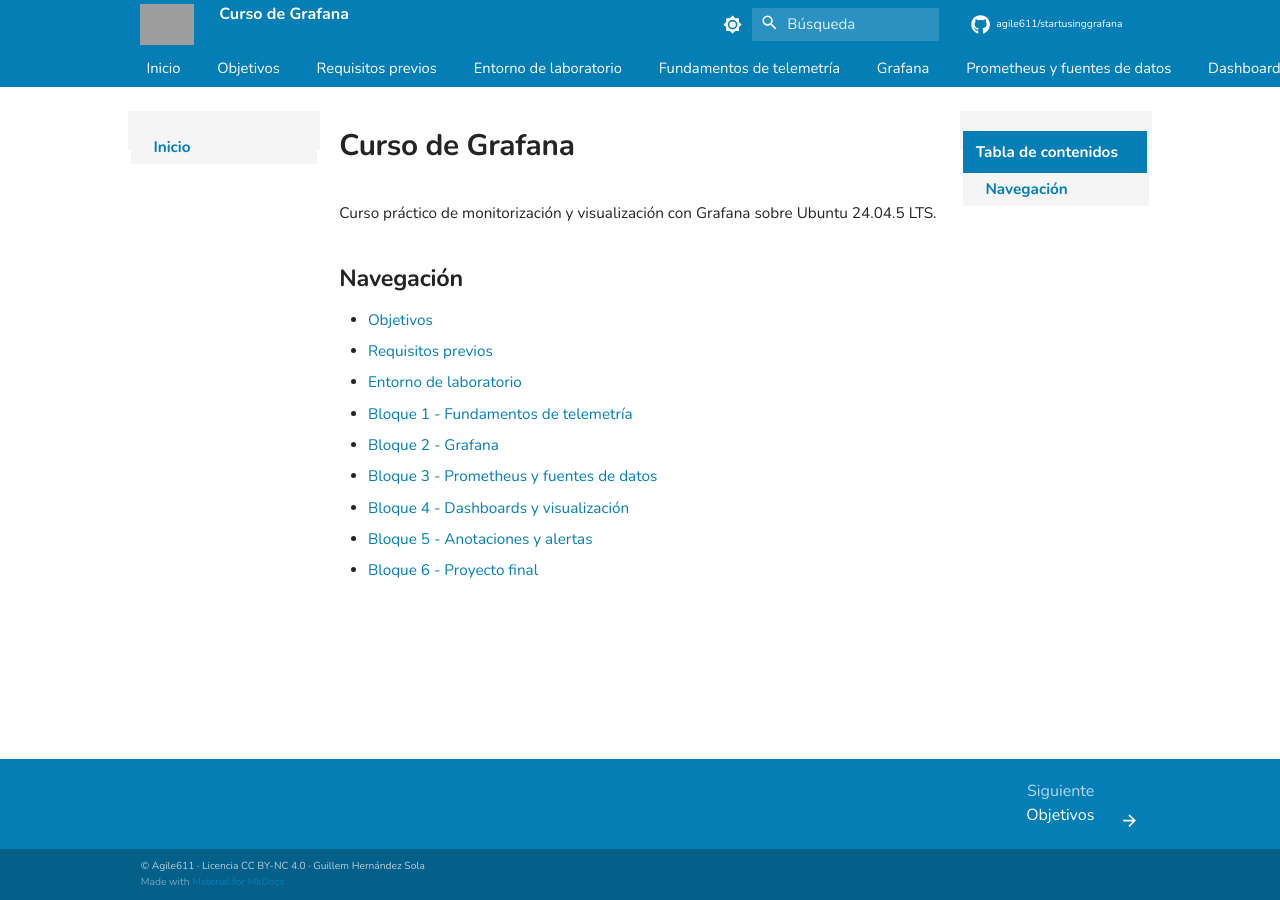
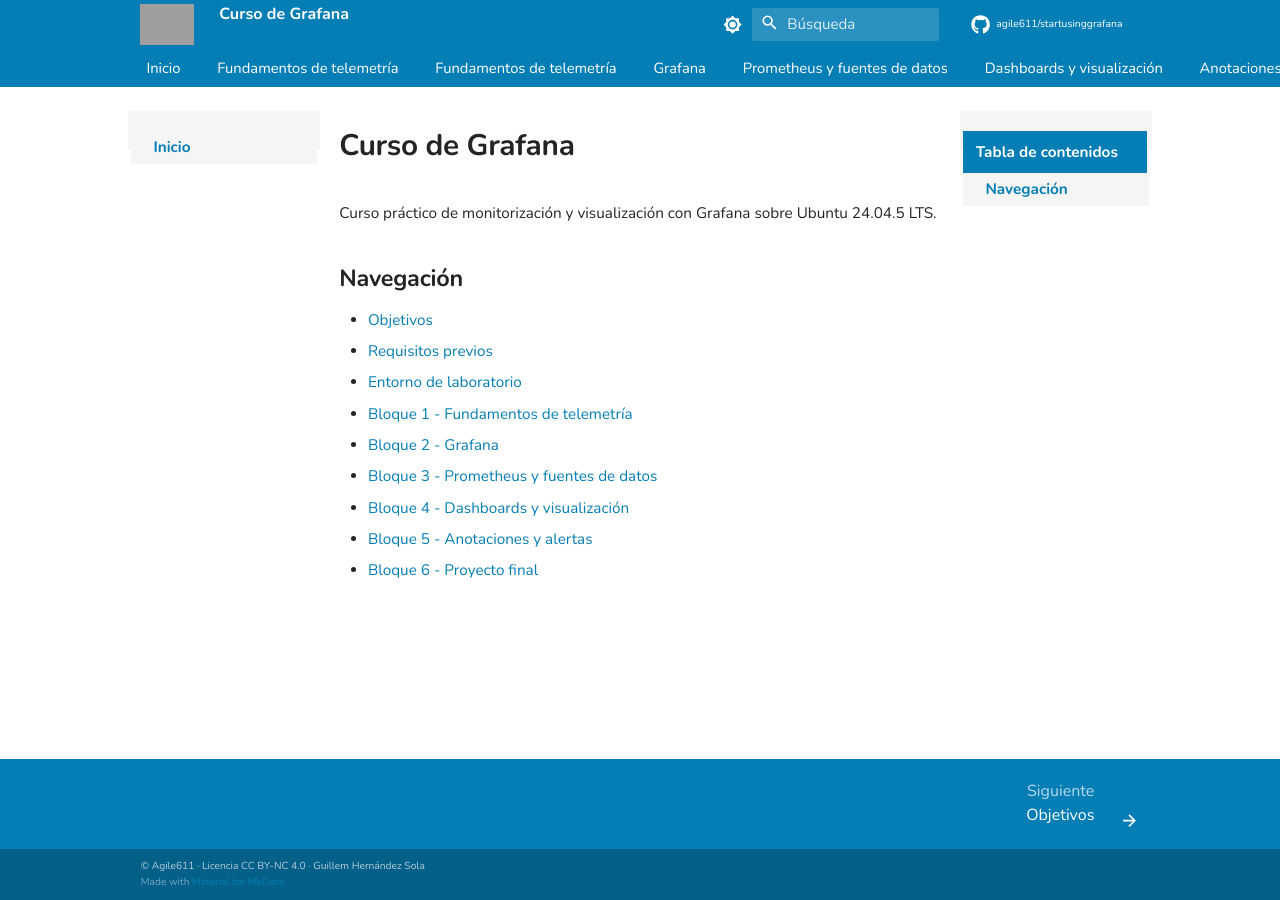
Before and after one commit to agile611/startusinggrafana, an MkDocs documentation site: the page built from docs/index.md, in a window 1280 px wide. Built offline with MkDocs 1.6.1 and Material for MkDocs 9.7.7, drawn with Linux system fonts in a browser that asks for light colours; comment, search, counter and statistics services are not loaded; part of the change alters nothing that is shown; grey boxes are pictures that could not be loaded.

Commit message:
refactoriung

```diff
--- a/docs/index.md
+++ b/docs/index.md
@@ -4,9 +4,9 @@ Curso práctico de monitorización y visualización con Grafana sobre Ubuntu 24.
 
 ## Navegación
 
-- [Objetivos](objetivos.md)
-- [Requisitos previos](requisitos-previos.md)
-- [Entorno de laboratorio](entorno-laboratorio.md)
+- [Objetivos](00-el-curso/01-objetivos.md)
+- [Requisitos previos](00-el-curso/02-requisitos-previos.md)
+- [Entorno de laboratorio](00-el-curso/03-entorno-laboratorio.md)
 - [Bloque 1 - Fundamentos de telemetría](01-fundamentos-telemetria/01-index.md)
 - [Bloque 2 - Grafana](02-grafana/01-index.md)
 - [Bloque 3 - Prometheus y fuentes de datos](03-prometheus-fuentes-datos/index.md)
--- a/mkdocs.yml
+++ b/mkdocs.yml
@@ -92,9 +92,11 @@ plugins:
 
 nav:
   - Inicio: index.md
-  - Objetivos: objetivos.md
-  - Requisitos previos: requisitos-previos.md
-  - Entorno de laboratorio: entorno-laboratorio.md
+
+  - Fundamentos de telemetría:
+      - Objetivos: 00-el-curso/01-objetivos.md
+      - Requisitos previos: 00-el-curso/02-requisitos-previos.md
+      - Entorno de laboratorio: 00-el-curso/03-entorno-laboratorio.md
 
   - Fundamentos de telemetría:
       - Introducción: 01-fundamentos-telemetria/01-index.md
```
Also changed, not shown: docs/00-el-curso/01-objetivos.md (renamed from docs/objetivos.md), docs/00-el-curso/02-requisitos-previos.md (renamed from docs/requisitos-previos.md), docs/00-el-curso/03-entorno-laboratorio.md (renamed from docs/entorno-laboratorio.md).
